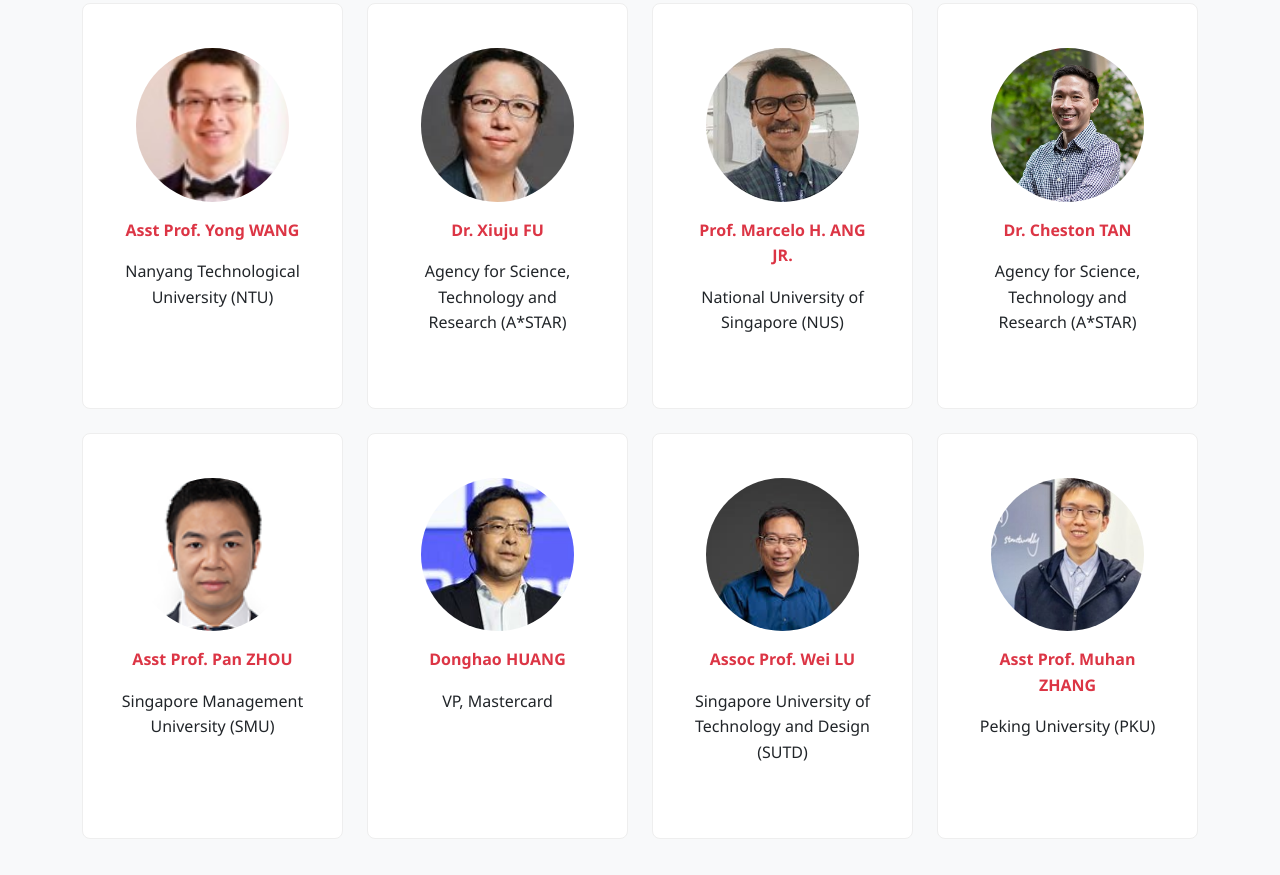
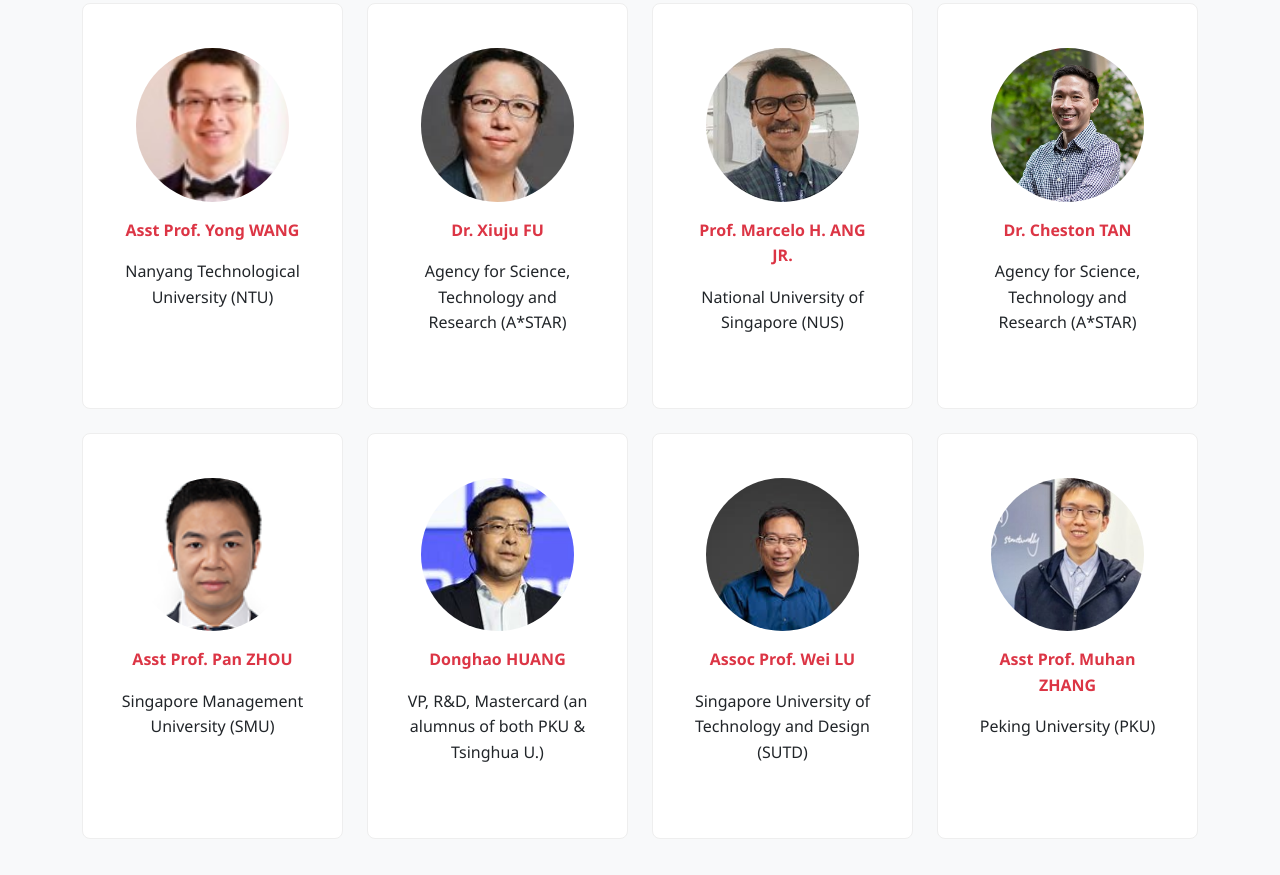
Before and after one commit to RAFDA-PAKDD/Workshop-AGI, a plain HTML site: page index.html in a window 1280 px wide. Shown: the part 6750-7625 px from the top of the page. Drawn offline with nearby package versions, Linux system fonts and the light colour scheme.

Commit message:
index.html

```diff
--- a/index.html
+++ b/index.html
@@ -773,7 +773,7 @@
                         <div class="card-body">
 
                             <p class="speaker-name text-danger fw-bold">Donghao HUANG</p>
-                            <p class="institution">VP, Mastercard</p>
+                            <p class="institution">VP, R&D, Mastercard (an alumnus of both PKU & Tsinghua U.)</p>
                         </div>
                     </div>
                 </div>
```
